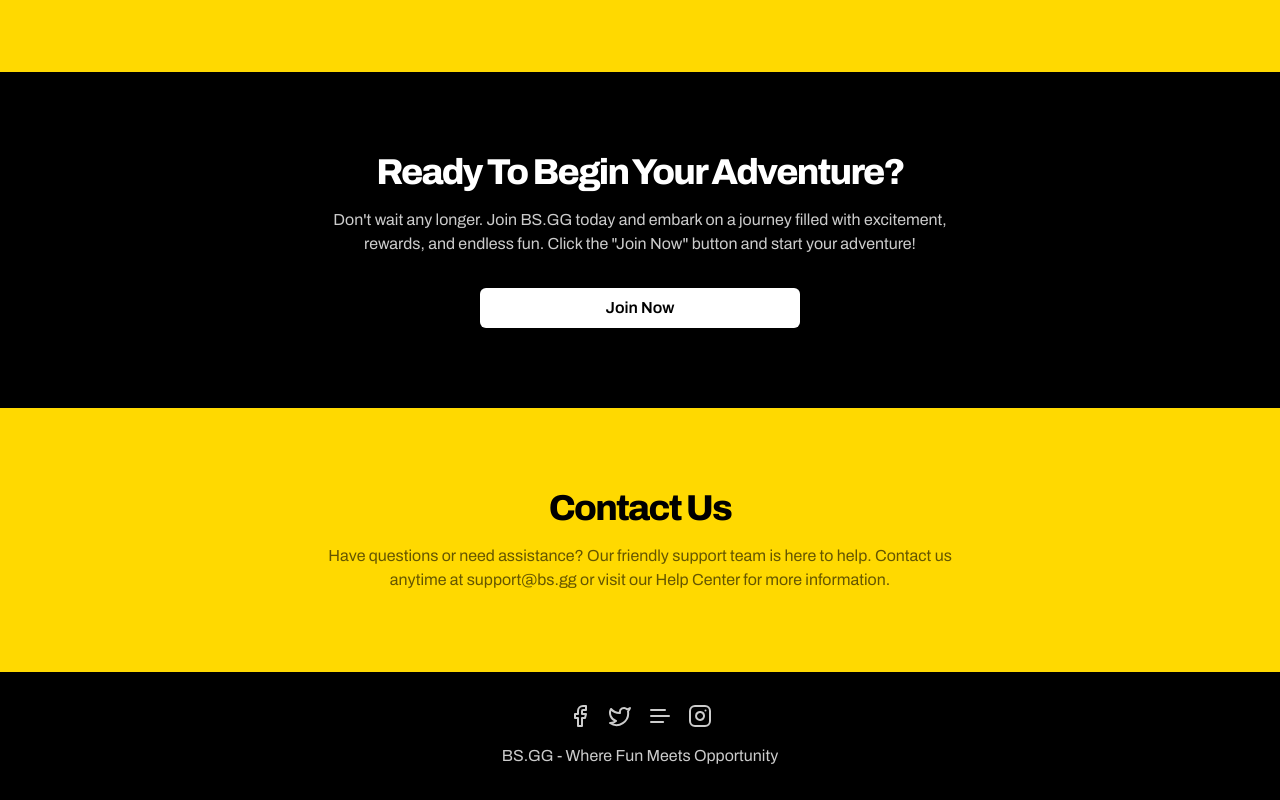
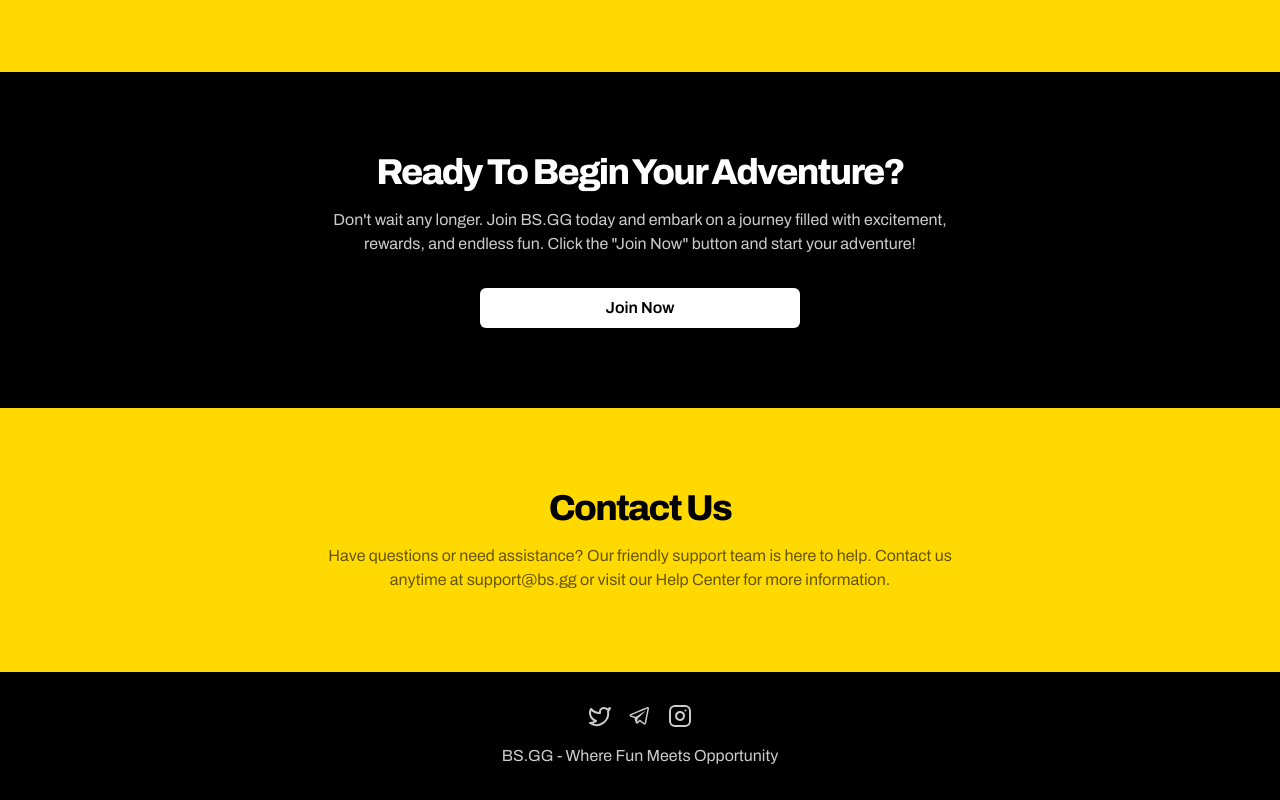
Before and after one commit to HarjjotSinghh/bs.gg-web, a Next.js app: page / in a window 1280 px wide. Shown: the part 3997-4797 px from the top of the page. Built offline with nearby package versions, Linux system fonts and the light colour scheme.

Commit message:
add: social links; add: telegram social icon

```diff
--- a/components/home-page.tsx
+++ b/components/home-page.tsx
@@ -8,6 +8,8 @@
   Share1Icon
 } from "@radix-ui/react-icons";
 import { Button } from "./ui/button";
+import Link from "next/link";
+import { LiaTelegram } from "react-icons/lia";
 
 export default function HomePage() {
   return (
@@ -389,30 +391,38 @@
       <footer className="py-8 bg-black">
         <div className="container mx-auto text-center">
           <div className="flex justify-center space-x-4">
-            <a
+            {/* <Link
+              target="_blank"
+              rel="norefferer noopener"
               href="#"
               className="text-white/80 hover:text-white hover:scale-110 transition-all duration-300 ease-in-out"
             >
               <FacebookIcon className="w-6 h-6" />
-            </a>
-            <a
-              href="#"
+            </Link> */}
+            <Link
+              target="_blank"
+              rel="norefferer noopener"
+              href="https://x.com/BsggIndia"
               className="text-white/80 hover:text-white hover:scale-110 transition-all duration-300 ease-in-out"
             >
               <TwitterIcon className="w-6 h-6" />
-            </a>
-            <a
-              href="#"
+            </Link>
+            <Link
+              target="_blank"
+              rel="norefferer noopener"
+              href="https://t.me/Betswap_GG"
               className="text-white/80 hover:text-white hover:scale-110 transition-all duration-300 ease-in-out"
             >
-              <TextIcon className="w-6 h-6" />
-            </a>
-            <a
-              href="#"
+              <LiaTelegram className="w-6 h-6" />
+            </Link>
+            <Link
+              target="_blank"
+              rel="norefferer noopener"
+              href="https://www.instagram.com/bsgg.india"
               className="text-white/80 hover:text-white hover:scale-110 transition-all duration-300 ease-in-out"
             >
               <InstagramIcon className="w-6 h-6" />
-            </a>
+            </Link>
           </div>
           <div className="mt-4 text-white/80">
             <p>BS.GG - Where Fun Meets Opportunity</p>
--- a/package.json
+++ b/package.json
@@ -18,6 +18,7 @@
     "next": "15.0.0-canary.94",
     "react": "19.0.0-rc-3208e73e-20240730",
     "react-dom": "19.0.0-rc-3208e73e-20240730",
+    "react-icons": "^5.2.1",
     "tailwind-merge": "^2.4.0",
     "tailwindcss-animate": "^1.0.7"
   },
```
Also changed, not shown: 1 other file (tests, documents, lock files or other folders).
